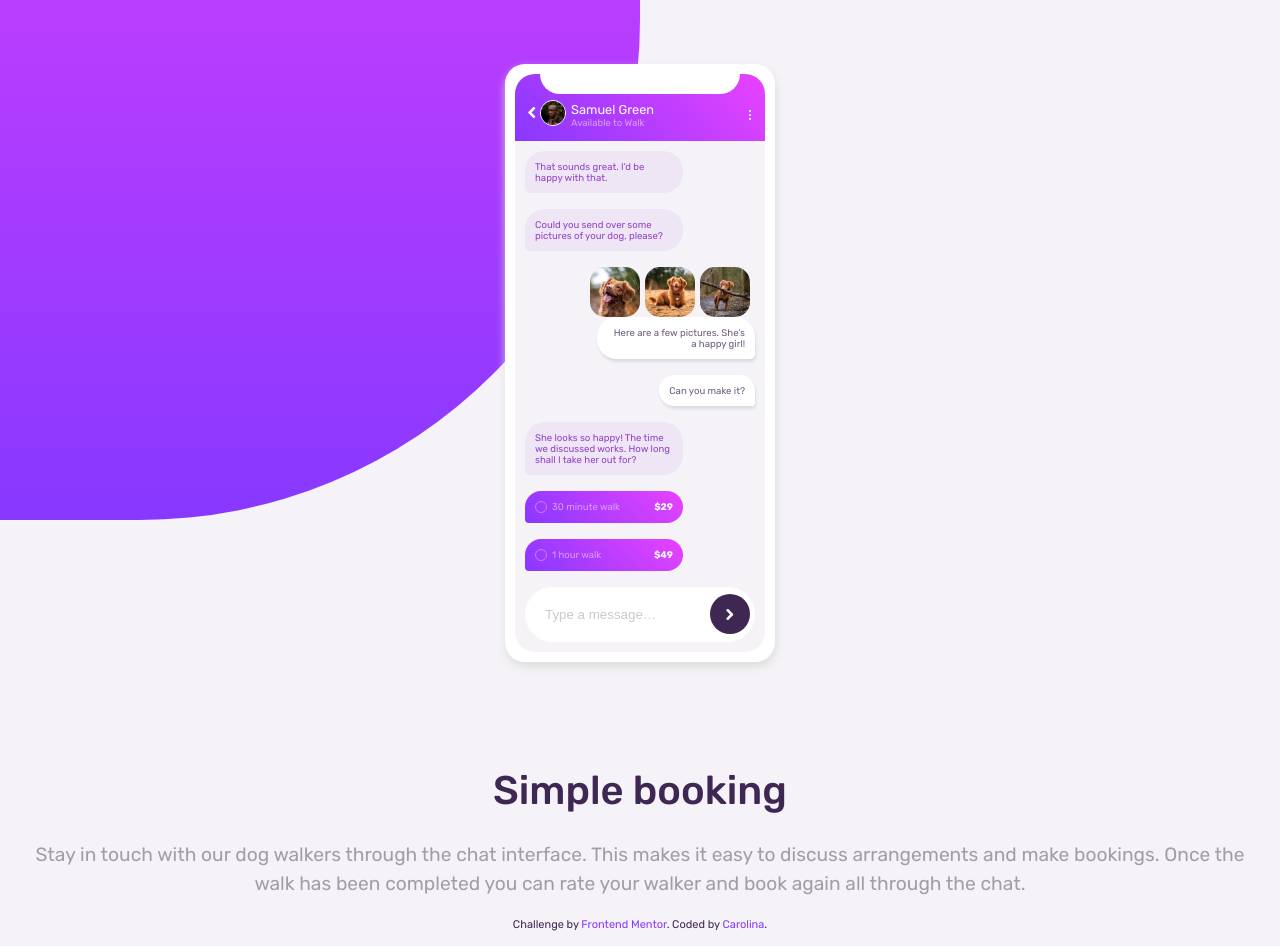
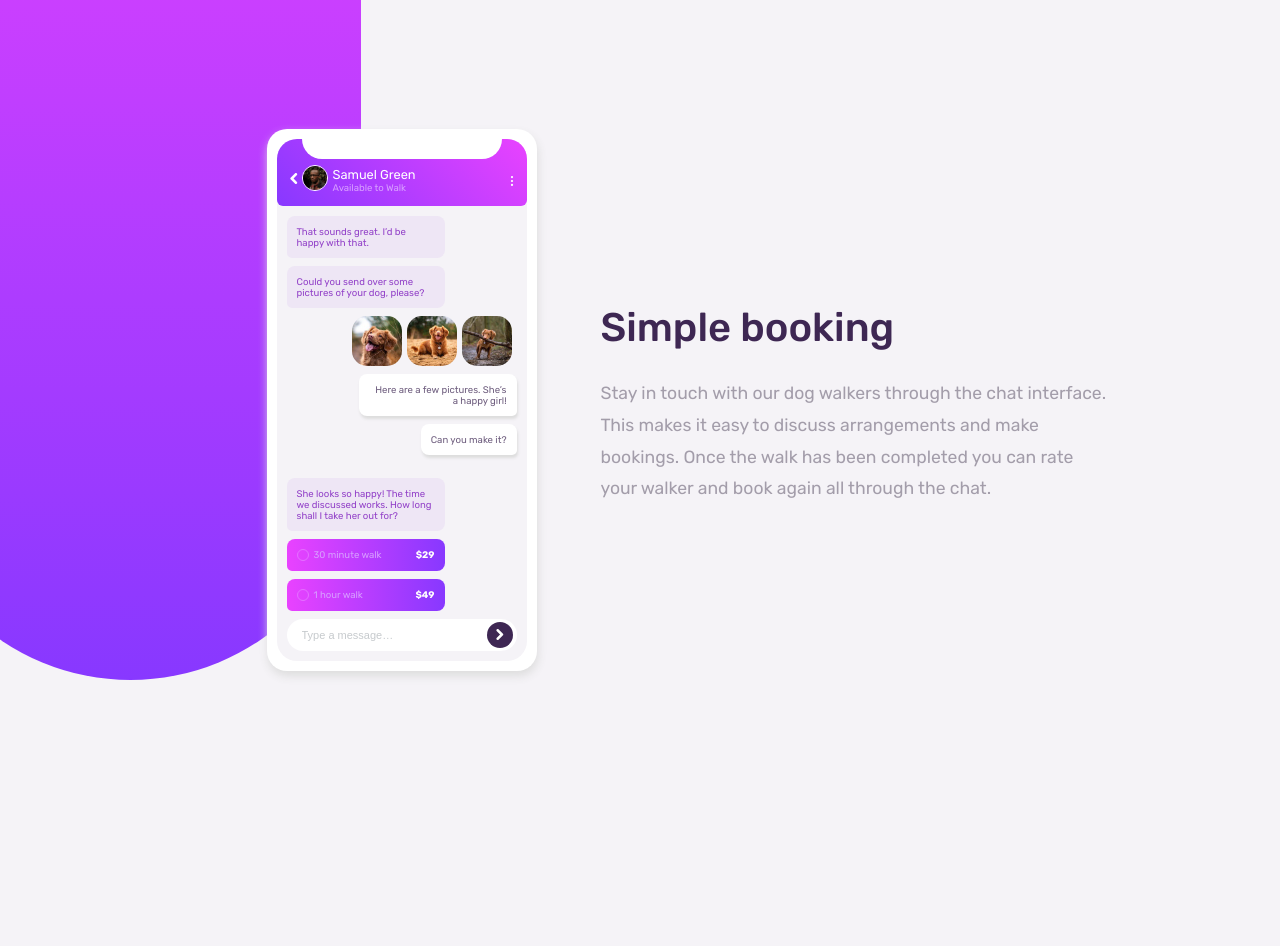
Before and after one commit to carolinavero/chat-app-css, a plain HTML site: page index.html in a window 1280 px wide. After the commit the page ends 800 px from the top, so only its background shows below. Drawn offline with Linux system fonts and the light colour scheme.

Commit message:
desktop styles

```diff
--- a/index.html
+++ b/index.html
@@ -16,6 +16,7 @@
 
   <div class="bg-color"></div>
 
+  <div class="container">
 <div class="device-block">
 
   <div class="device">
@@ -47,9 +48,7 @@
       </div>
 
       <span>
-          <img
-          class="img-menu"
-            src="images/more.svg" />
+        <img class="img-menu" src="images/more.svg" />
       </span>
 
     </div>
@@ -77,6 +76,8 @@
       <div class="message send">
         Can you make it?
       </div>
+
+      <span class="separator"></span>
 
       <div class="message receive">
         She looks so happy! The time we discussed works. How long shall I take her out for?
@@ -111,6 +112,8 @@
 
 </div>
 
+  </div>
+
 
   <main>
     <h1>Simple booking</h1>
@@ -119,10 +122,6 @@
       discuss arrangements and make bookings. Once the walk has been completed you can rate
       your walker and book again all through the chat.</p>
 
-        <div class="attribution">
-          Challenge by <a href="https://www.frontendmentor.io?ref=challenge" target="_blank">Frontend Mentor</a>.
-          Coded by <a href="https://github.com/carolinavero" target="_blank">Carolina</a>.
-        </div>
 
   </main>
 
--- a/styles.css
+++ b/styles.css
@@ -117,8 +117,8 @@ main p {
     justify-content: space-between;
     border-top-left-radius: 20px;
     border-top-right-radius: 20px;
-    border-bottom-left-radius: 0;
-    border-bottom-right-radius: 0;
+    border-bottom-left-radius: 6px;
+    border-bottom-right-radius: 6px;
     padding: 15px 10px 0 10px;
 }
 .device .header .header-left {
@@ -172,7 +172,7 @@ main p {
 }
 
 .device .message.receive.question {
-    background: linear-gradient(45deg, var(--light-violet), var(--light-magenta));
+    background: linear-gradient(270deg, var(--light-violet), var(--light-magenta));
     color: var(--pale-violet);
     display: flex;
     align-items: center;
@@ -198,6 +198,10 @@ main p {
 }
 .img-menu {
     max-height: 10px;
+}
+
+.separator {
+    height: 15px;
 }
 
 .device .message.send {
@@ -264,5 +268,57 @@ main p {
     line-height: 2.8;
 }
 
-.attribution { font-size: 11px; text-align: center; color: var(--very-dark-desaturated-violet) }
-.attribution a { color: var(--light-violet); text-decoration: none; }
+
+@media(min-width: 600px) {
+    body {
+        flex-direction: row;
+        align-items: center;
+        justify-content: space-around;
+    }
+    .bg-color {
+        width: 36%;
+        top: -40%;
+        left: -100px;
+        border-bottom-left-radius: 500px;
+    }
+    .container {
+        width: 40%;
+    }
+    .device-block {
+       float: right;
+    }
+    .device {
+        max-width: 250px;
+    }
+    main {
+        width: 40%;
+        text-align: left;
+        margin-right: 8rem;
+    }
+    main p {
+        font-size: 1.1rem;
+        line-height: 1.8;
+    }
+
+    .device .message {
+        border-radius: 8px;
+        margin-bottom: .5rem;
+    }
+
+    .device .images {
+        margin-bottom: .5rem;
+    }
+
+    .device .write-message input {
+        padding: 10px 15px;
+        font-size: 11px;
+    }
+
+    .device .write-message button {
+        width: 26px;
+        height: 26px;
+        font-size: 0;
+        right: 4px;
+        bottom: 3px;
+    }
+}
```
Lines whose indentation alone changed are shown as unchanged.
